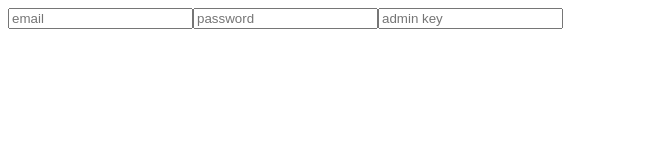
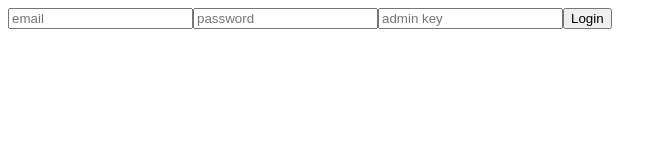
Before and after one commit to ay7991/help-desk, a Next.js app in the folder help-desk/: page /admin/login in a window 1280 px wide. Shown: the top 160 px of the page, without its empty margins (0-667 px from the left). Built offline with nearby package versions, Linux system fonts and the light colour scheme.

Commit message:
create admin login page

```diff
--- a/help-desk/src/app/admin/login/page.tsx
+++ b/help-desk/src/app/admin/login/page.tsx
@@ -1,13 +1,45 @@
+'use client'
 import * as React from 'react';
+import { useRouter } from 'next/navigation';
 
-const login: React.FC = () => {
+const Login: React.FC = () => {
+    const router = useRouter();
+
+    const checkLogin = async (e: React.FormEvent<HTMLFormElement>) => {
+        e.preventDefault();
+        const form = e.target as HTMLFormElement;
+        const emailInput = form.elements.namedItem('email') as HTMLInputElement;
+        const passwordInput = form.elements.namedItem('password') as HTMLInputElement;
+        const adminKeyInput = form.elements.namedItem('adminKey') as HTMLInputElement;
+
+        try {
+            const post = await fetch('/api/users', {
+                method: 'POST',
+                headers: {
+                    "Content-Type": "application/json"
+                },
+                body: JSON.stringify({
+                    email: emailInput.value,
+                    password: passwordInput.value,
+                    adminKeyInput: adminKeyInput.value
+                })
+            })
+            if (post.ok) {
+                router.push('/admin/ticketsPanel');
+            }
+        } catch (error) {
+            console.log(error);
+        }
+    }
+
     return (
-        <form>
+        <form onSubmit={checkLogin}>
             <input type="text" placeholder="email" name="email" />
             <input type="text" placeholder="password" name="password" />
             <input type="text" placeholder="admin key" name="adminKey" />
+            <button type="submit"> Login </button>
         </form>
     );
 }
 
-export default login;
+export default Login;
```
